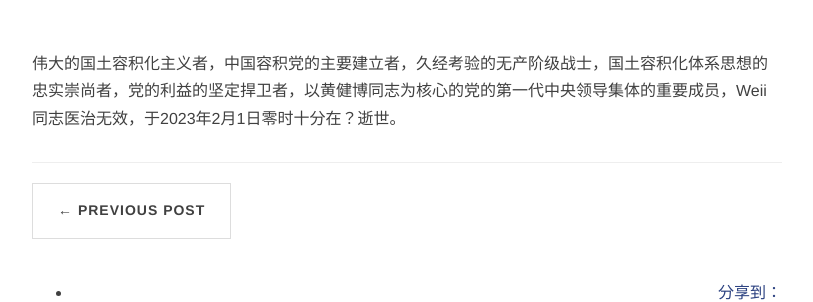
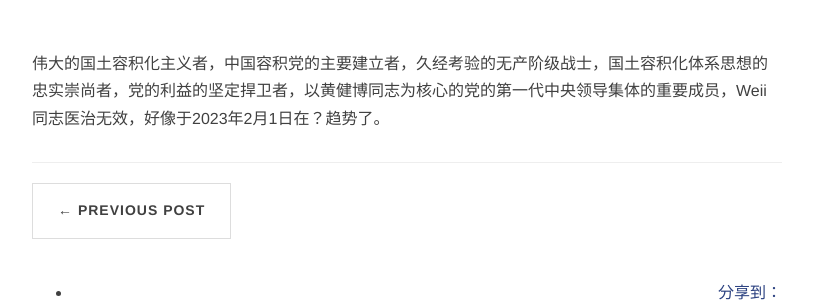
Before and after one commit to ovule-seed/ovule-seed.github.io, a Jekyll site: the page built from _posts/2023-02-01-a1.md, in a window 1280 px wide. Shown: the part 489-791 px from the top of the page, without its empty margins (233-1046 px from the left). Built offline with Jekyll 4.4.1, drawn with Linux system fonts in a browser that asks for light colours; nearby versions of some CDN libraries; comment, search, counter and statistics services are not loaded.

Commit message:
Update 2023-02-01-a1.md

```diff
--- a/_posts/2023-02-01-a1.md
+++ b/_posts/2023-02-01-a1.md
@@ -7,4 +7,4 @@ tags: [讣告]
 description:
 ---
 
-伟大的国土容积化主义者，中国容积党的主要建立者，久经考验的无产阶级战士，国土容积化体系思想的忠实崇尚者，党的利益的坚定捍卫者，以黄健博同志为核心的党的第一代中央领导集体的重要成员，Weii同志医治无效，于2023年2月1日零时十分在？逝世。
+伟大的国土容积化主义者，中国容积党的主要建立者，久经考验的无产阶级战士，国土容积化体系思想的忠实崇尚者，党的利益的坚定捍卫者，以黄健博同志为核心的党的第一代中央领导集体的重要成员，Weii同志医治无效，好像于2023年2月1日在？趋势了。
```
